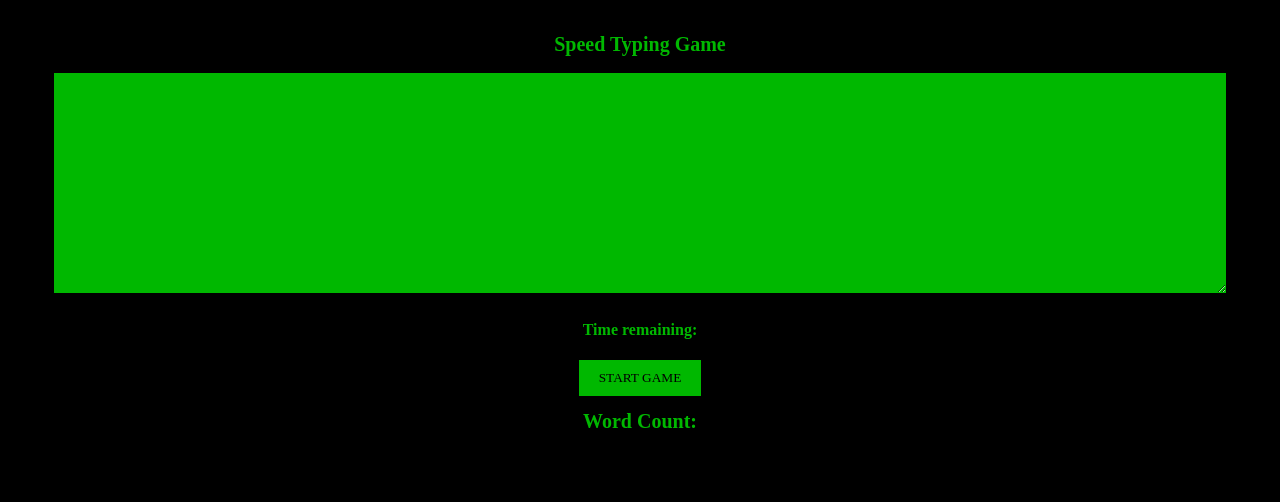
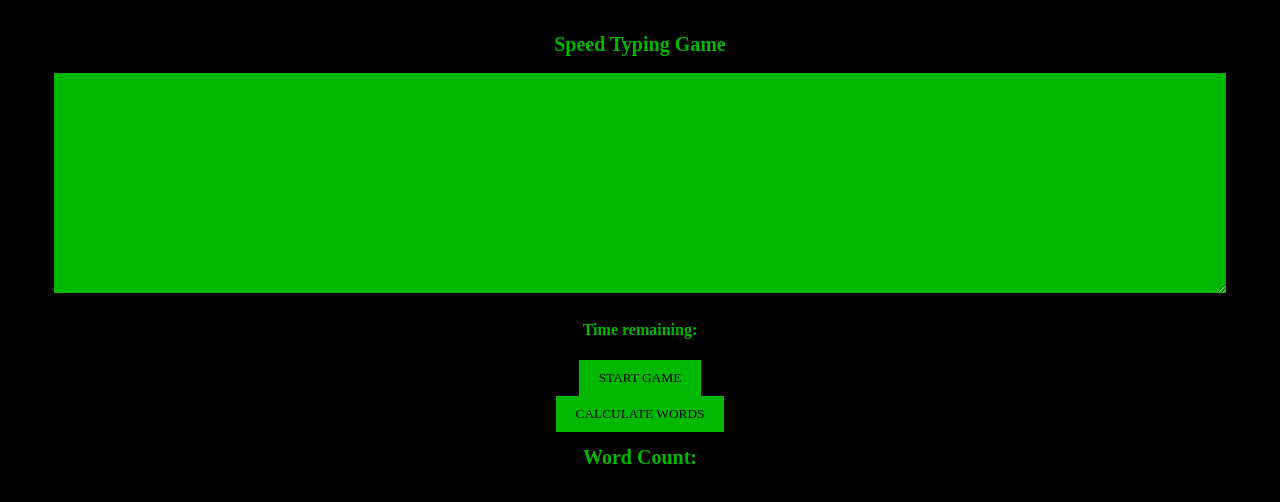
Before and after one commit to suarez9093/reactSpeedTyingGame, a React (Create React App) app: page / in a window 1280 px wide. Shown: the top 502 px of the page. Built offline with nearby package versions, Linux system fonts and the light colour scheme.

Commit message:
adding a word count function

```diff
--- a/src/App.js
+++ b/src/App.js
@@ -10,6 +10,7 @@ import React, { Fragment, useState} from "react";
 function App() {
 
   const [ text, setText ] = useState();
+  const [ words , setWords ] = useState();
 
   function handleChange(e){
     const {value} = e.target;
@@ -17,6 +18,13 @@ function App() {
     setText(value)
   }
 
+  function calculateWords(text){
+    const wordsInTextArea = text.split(" ").length
+
+    setWords(wordsInTextArea);
+  }
+
+  console.log("words: ", words)
 
 console.log(text)
   return (
@@ -27,7 +35,8 @@ console.log(text)
       onChange={handleChange}
       />
       <h4>Time remaining: </h4>
-      <button>Start Game</button>
+      <button >Start Game</button>
+      <button onClick={calculateWords}>calculate words</button>
       <h1>Word Count: </h1>
     </Fragment>
   );
```
